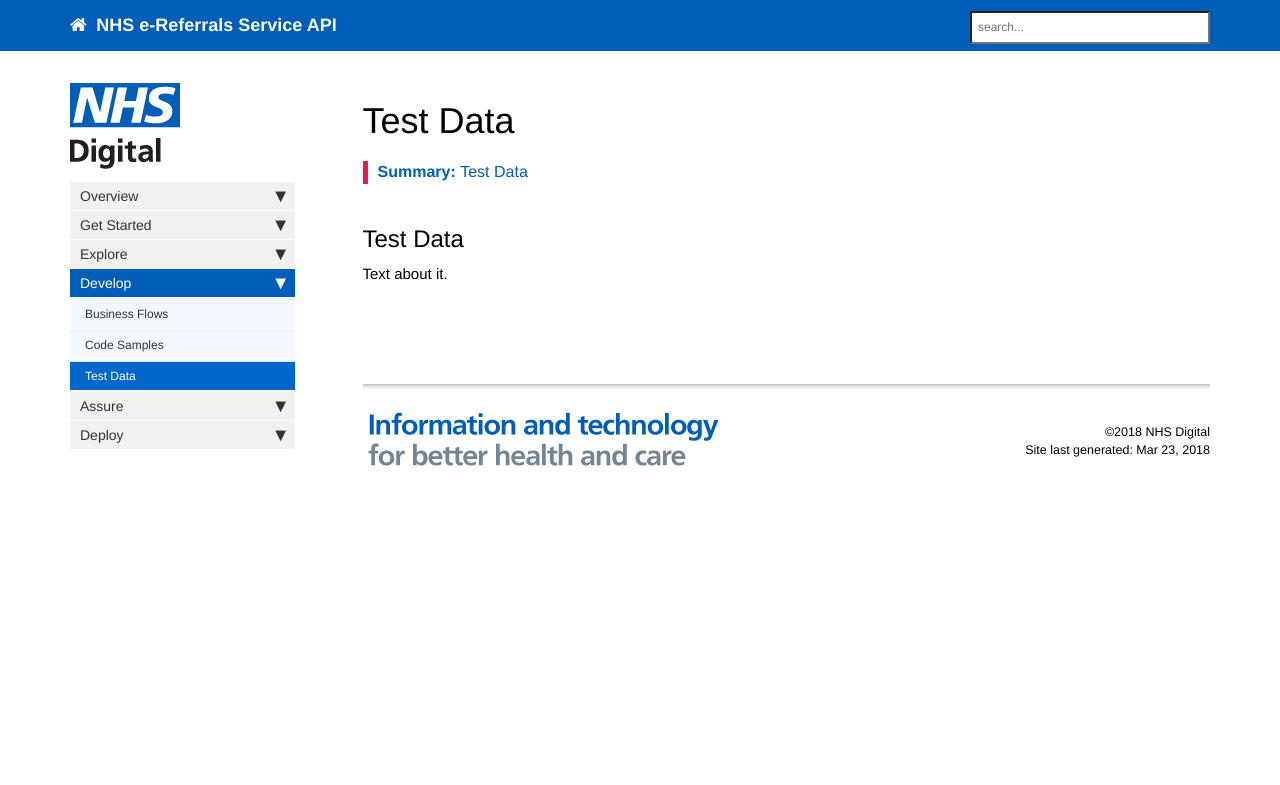
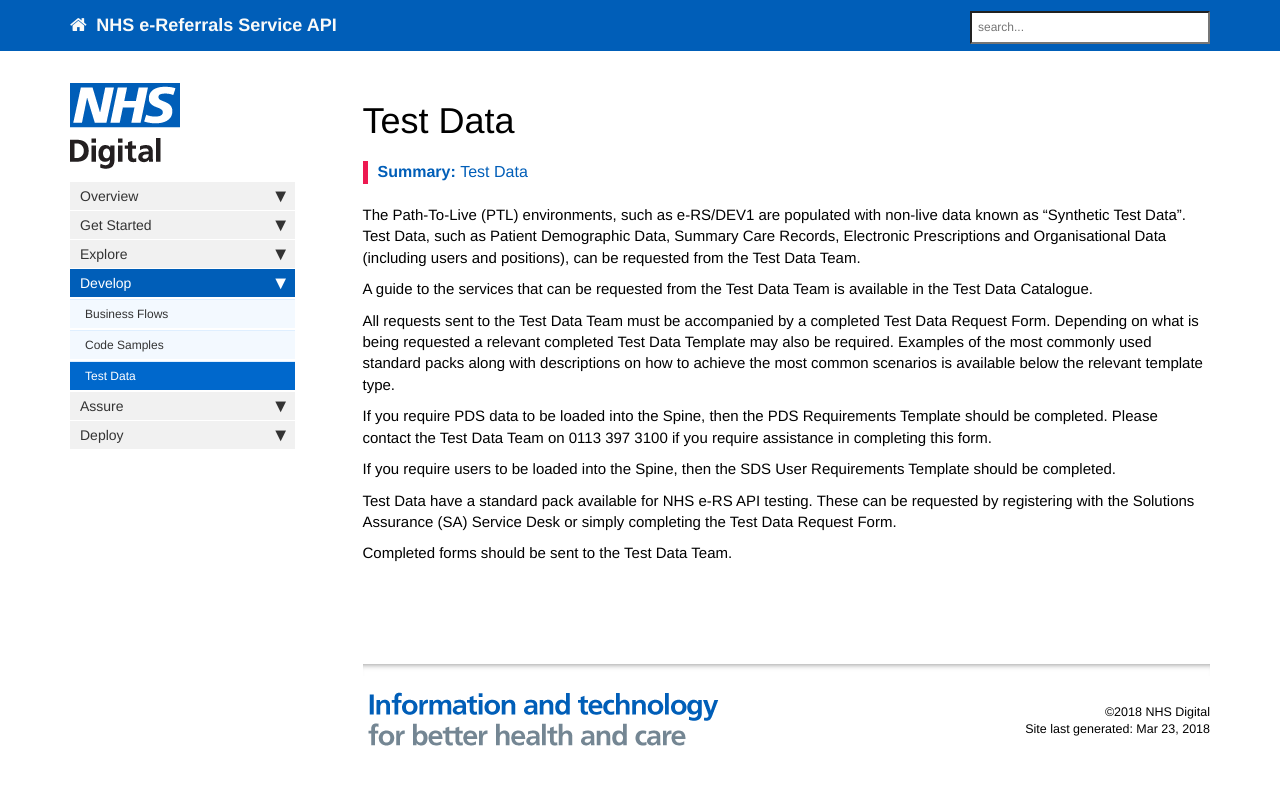
Before and after one commit to wurble369/websitetest, a Jekyll site: the page built from pages/develop/develop_test_data.md, in a window 1280 px wide. Shown: the top 785 px of the page. Built offline with Jekyll 4.4.1, drawn with Linux system fonts in a browser that asks for light colours; nearby versions of some CDN libraries; comment, search, counter and statistics services are not loaded.

Commit message:
Test Data content

```diff
--- a/pages/develop/develop_test_data.md
+++ b/pages/develop/develop_test_data.md
@@ -7,6 +7,16 @@ permalink: /develop_test_data.html
 summary: "Test Data"
 ---
 
-## Test Data ##
+The Path-To-Live (PTL) environments, such as e-RS/DEV1 are populated with non-live data known as “Synthetic Test Data”. Test Data, such as Patient Demographic Data, Summary Care Records, Electronic Prescriptions and Organisational Data (including users and positions), can be requested from the Test Data Team.
 
-Text about it.
+A guide to the services that can be requested from the Test Data Team is available in the Test Data Catalogue.
+
+All requests sent to the Test Data Team must be accompanied by a completed Test Data Request Form. Depending on what is being requested a relevant completed Test Data Template may also be required. Examples of the most commonly used standard packs along with descriptions on how to achieve the most common scenarios is available below the relevant template type.
+
+If you require PDS data to be loaded into the Spine, then the PDS Requirements Template should be completed. Please contact the Test Data Team on 0113 397 3100 if you require assistance in completing this form.
+
+If you require users to be loaded into the Spine, then the SDS User Requirements Template should be completed.
+
+Test Data have a standard pack available for NHS e-RS API testing. These can be requested by registering with the Solutions Assurance (SA) Service Desk or simply completing the Test Data Request Form.
+
+Completed forms should be sent to the Test Data Team.
```
